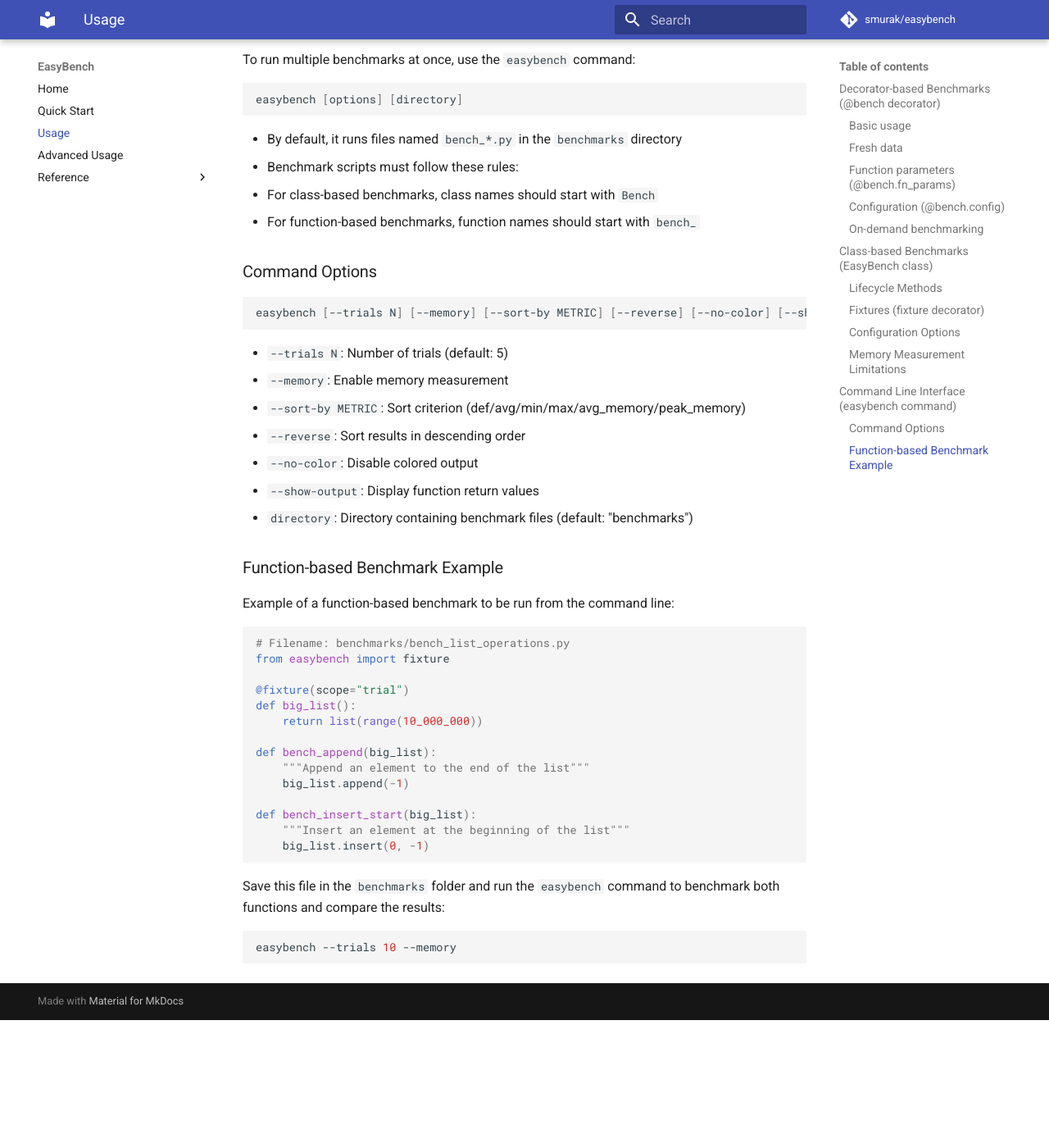
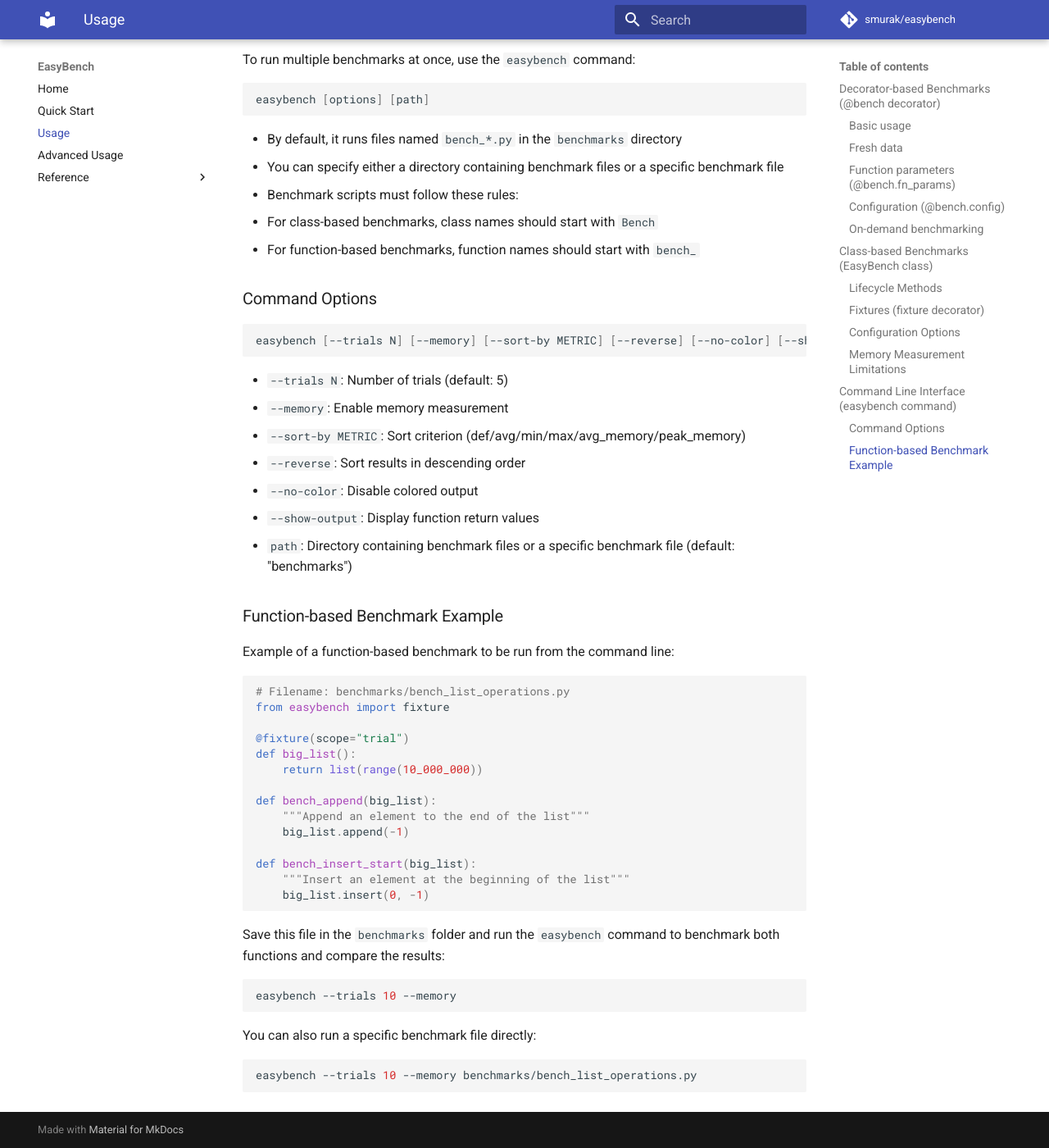
Before and after one commit to smurak/easybench, an MkDocs documentation site: the page built from docs/usage.md, in a window 1280 px wide and 1400 px high, scrolled down 5133 px. Shown: the whole window at 82% size. Built offline with MkDocs 1.6.1 and Material for MkDocs 9.7.7, drawn with Linux system fonts in a browser that asks for light colours; comment, search, counter and statistics services are not loaded; before the commit the page ends 6377 px from its top, so only the background shows below that.

Commit message:
fix: update CLI to accept both directory and file paths for benchmarks

````diff
--- a/docs/usage.md
+++ b/docs/usage.md
@@ -240,10 +240,11 @@
 To run multiple benchmarks at once, use the `easybench` command:
 
 ```bash
-easybench [options] [directory]
+easybench [options] [path]
 ```
 
 * By default, it runs files named `bench_*.py` in the `benchmarks` directory
+* You can specify either a directory containing benchmark files or a specific benchmark file
 * Benchmark scripts must follow these rules:
   * For class-based benchmarks, class names should start with `Bench`
   * For function-based benchmarks, function names should start with `bench_`
@@ -251,7 +252,7 @@
 ### Command Options
 
 ```bash
-easybench [--trials N] [--memory] [--sort-by METRIC] [--reverse] [--no-color] [--show-output] [directory]
+easybench [--trials N] [--memory] [--sort-by METRIC] [--reverse] [--no-color] [--show-output] [path]
 ```
 
 - `--trials N`: Number of trials (default: 5)
@@ -260,7 +261,7 @@
 - `--reverse`: Sort results in descending order
 - `--no-color`: Disable colored output
 - `--show-output`: Display function return values
-- `directory`: Directory containing benchmark files (default: "benchmarks")
+- `path`: Directory containing benchmark files or a specific benchmark file (default: "benchmarks")
 
 ### Function-based Benchmark Example
 
@@ -288,3 +289,9 @@
 ```bash
 easybench --trials 10 --memory
 ```
+
+You can also run a specific benchmark file directly:
+
+```bash
+easybench --trials 10 --memory benchmarks/bench_list_operations.py
+```
````
Also changed, not shown: README.md (+4 -3 lines), README_ja.md (+4 -3 lines), 2 other files.
